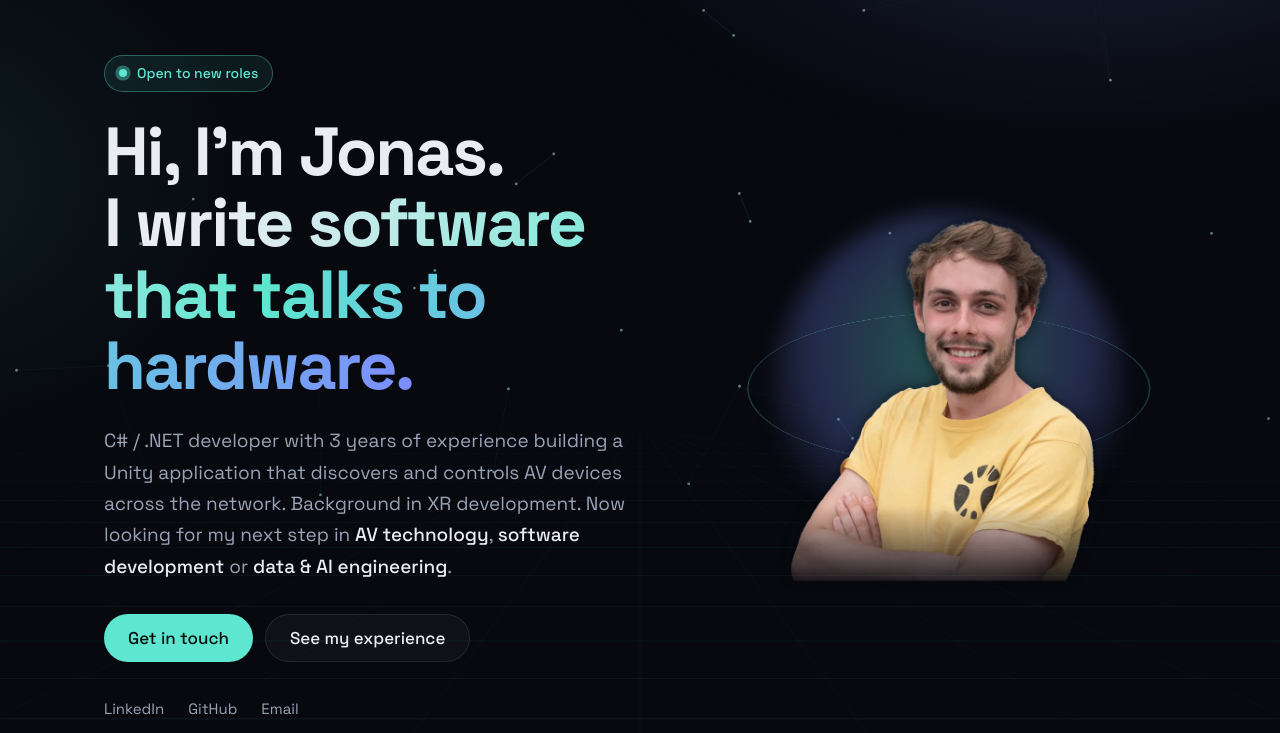
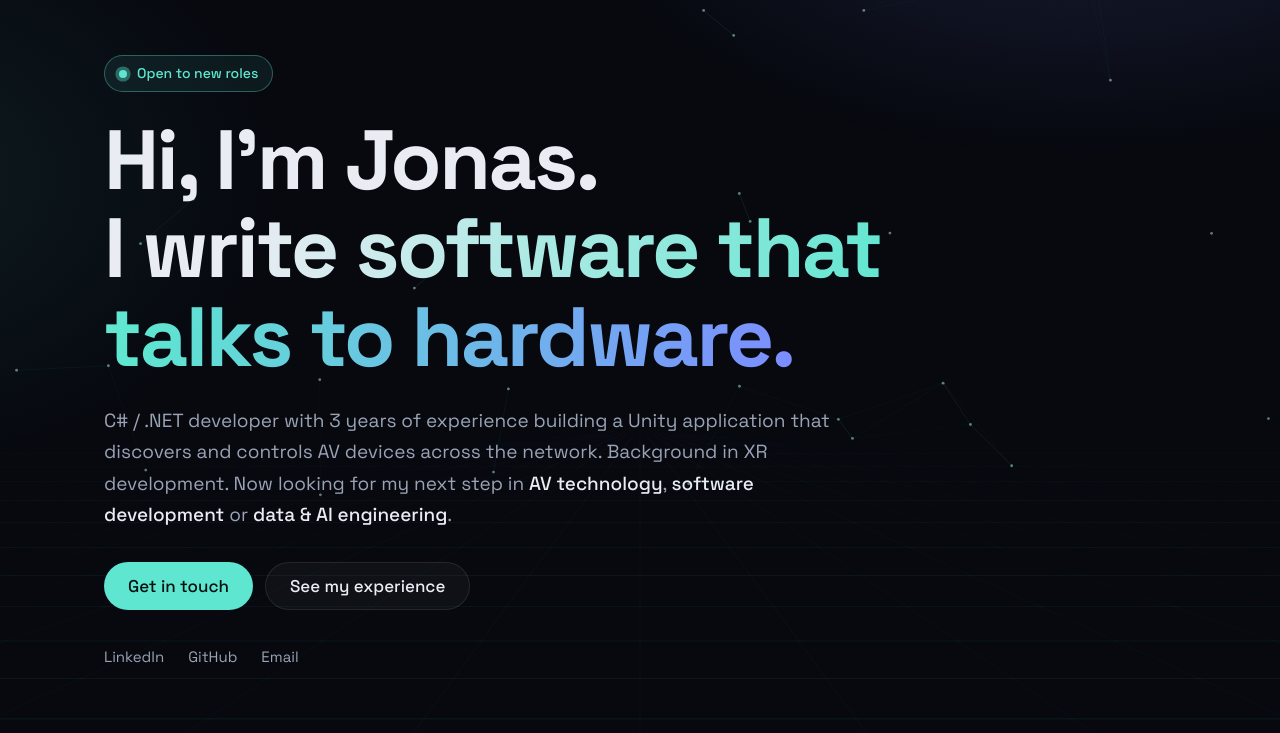
Before and after one commit to VanSlambrouckJonas/VanSlambrouckJonas.github.io, a plain HTML site: page index.html in a window 1280 px wide. Shown: the part 62-795 px from the top of the page. Drawn offline with Linux system fonts and the light colour scheme.

Commit message:
Remove portrait photo from hero
Hero is now a single text column with a larger headline.

Co-Authored-By: Claude Opus 5.5 <noreply@anthropic.com>
Claude-Session: https://claude.ai/code/session_01AwYQXjquJkuWc5MENudUNf

```diff
--- a/index.html
+++ b/index.html
@@ -54,12 +54,6 @@
           <li><a href="https://github.com/VanSlambrouckJonas" target="_blank" rel="noopener">GitHub</a></li>
           <li><a href="mailto:jonasvanslambrouck2002@gmail.com">Email</a></li>
         </ul>
-      </div>
-      <div class="hero__visual">
-        <div class="portrait">
-          <div class="portrait__ring"></div>
-          <img src="images/portrait.webp" alt="Portrait of Jonas Van Slambrouck" width="900" height="900">
-        </div>
       </div>
     </section>
 
--- a/style.css
+++ b/style.css
@@ -68,7 +68,7 @@ main, .footer { max-width: var(--max); margin: 0 auto; padding: 0 24px; }
 
 /* HERO */
 .hero {
-  display: grid; grid-template-columns: 1.25fr 1fr; gap: 48px; align-items: center;
+  display: flex; flex-direction: column; justify-content: center;
   min-height: calc(100vh - 80px); min-height: calc(100svh - 80px); padding: 40px 0 64px;
 }
 .pill {
@@ -78,7 +78,7 @@ main, .footer { max-width: var(--max); margin: 0 auto; padding: 0 24px; }
 }
 .pill__dot { width: 8px; height: 8px; border-radius: 50%; background: var(--accent); box-shadow: 0 0 0 0 rgba(94,230,208,.6); animation: ping 2s infinite; }
 @keyframes ping { 70% { box-shadow: 0 0 0 10px rgba(94,230,208,0); } 100% { box-shadow: 0 0 0 0 rgba(94,230,208,0); } }
-h1 { font-size: clamp(38px, 6vw, 68px); line-height: 1.05; letter-spacing: -0.03em; font-weight: 700; margin: 0 0 24px; }
+h1 { font-size: clamp(38px, 7vw, 84px); max-width: 16ch; line-height: 1.05; letter-spacing: -0.03em; font-weight: 700; margin: 0 0 24px; }
 .grad { background: linear-gradient(100deg, var(--text) 10%, var(--accent) 55%, var(--accent-2)); -webkit-background-clip: text; background-clip: text; color: transparent; }
 .lead { color: var(--muted); font-size: clamp(17px, 1.6vw, 19px); max-width: 60ch; margin: 0 0 32px; }
 .hero__actions { display: flex; flex-wrap: wrap; gap: 12px; }
@@ -96,21 +96,6 @@ h1 { font-size: clamp(38px, 6vw, 68px); line-height: 1.05; letter-spacing: -0.03
 .socials a { color: var(--muted); text-decoration: none; font-size: 15px; border-bottom: 1px solid transparent; transition: color .2s, border-color .2s; }
 .socials a:hover { color: var(--text); border-color: var(--accent); }
 
-.hero__visual { display: flex; justify-content: center; }
-.portrait { position: relative; width: min(420px, 100%); aspect-ratio: 1; }
-.portrait::before {
-  content: ""; position: absolute; inset: 8%; border-radius: 50%;
-  background: radial-gradient(circle at 50% 40%, rgba(94,230,208,.35), rgba(124,140,255,.25) 50%, transparent 72%);
-  filter: blur(10px);
-}
-.portrait__ring {
-  position: absolute; inset: 2%; border-radius: 50%;
-  border: 1px solid rgba(94, 230, 208, 0.35);
-  transform: rotateX(68deg); animation: orbit 14s linear infinite;
-}
-.portrait__ring::after { content: ""; position: absolute; top: -5px; left: 50%; width: 10px; height: 10px; border-radius: 50%; background: var(--accent); box-shadow: 0 0 16px var(--accent); }
-@keyframes orbit { to { transform: rotateX(68deg) rotateZ(360deg); } }
-.portrait img { position: relative; width: 100%; height: 100%; object-fit: contain; -webkit-mask-image: linear-gradient(to bottom, #000 78%, transparent 99%); mask-image: linear-gradient(to bottom, #000 78%, transparent 99%); }
 
 /* STATS */
 .stats {
@@ -189,9 +174,7 @@ h3 { font-size: 20px; margin: 0 0 8px; font-weight: 500; letter-spacing: -0.01em
 
 /* RESPONSIVE */
 @media (max-width: 900px) {
-  .hero { grid-template-columns: 1fr; gap: 24px; min-height: 0; padding-top: 16px; }
-  .hero__visual { order: -1; }
-  .portrait { width: min(260px, 70vw); }
+  .hero { min-height: 0; padding: 48px 0 64px; }
   .stats { grid-template-columns: repeat(2, 1fr); }
   .about, .cards, .skills { grid-template-columns: 1fr; }
   .section { padding-top: 88px; }
```
Also changed, not shown: images/portrait.webp (deleted).
